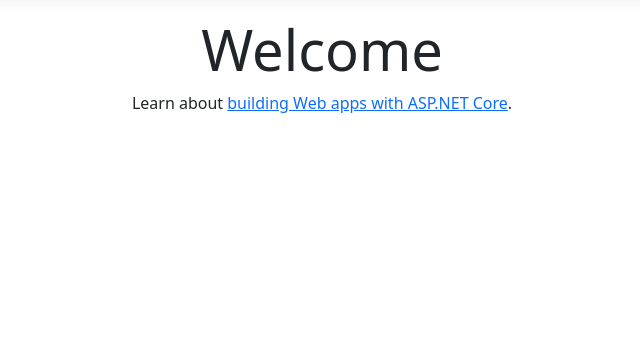
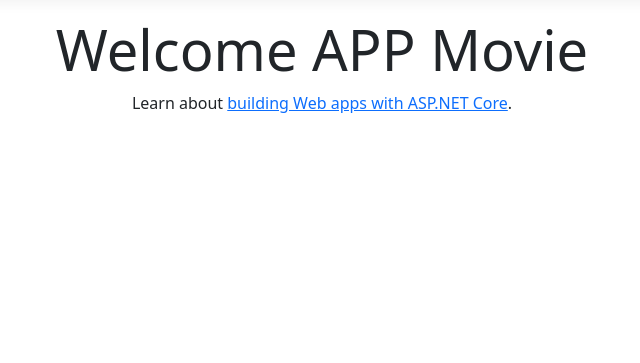
Before and after one commit to AbelSalvatierra22/mymoviesapppp, an ASP.NET Core app: page / in a window 1280 px wide. Shown: the part 57-420 px from the top of the page, without its empty margins (318-958 px from the left). Run offline with ASP.NET Core 8, Linux system fonts and the light colour scheme; style sheets or scripts are compiled from the project's sources.

Commit message:
Agregando nombre a la app

```diff
--- a/Views/Home/Index.cshtml
+++ b/Views/Home/Index.cshtml
@@ -3,6 +3,6 @@
 }
 
 <div class="text-center">
-    <h1 class="display-4">Welcome</h1>
+    <h1 class="display-4">Welcome APP Movie</h1>
     <p>Learn about <a href="https://learn.microsoft.com/aspnet/core">building Web apps with ASP.NET Core</a>.</p>
 </div>
```
